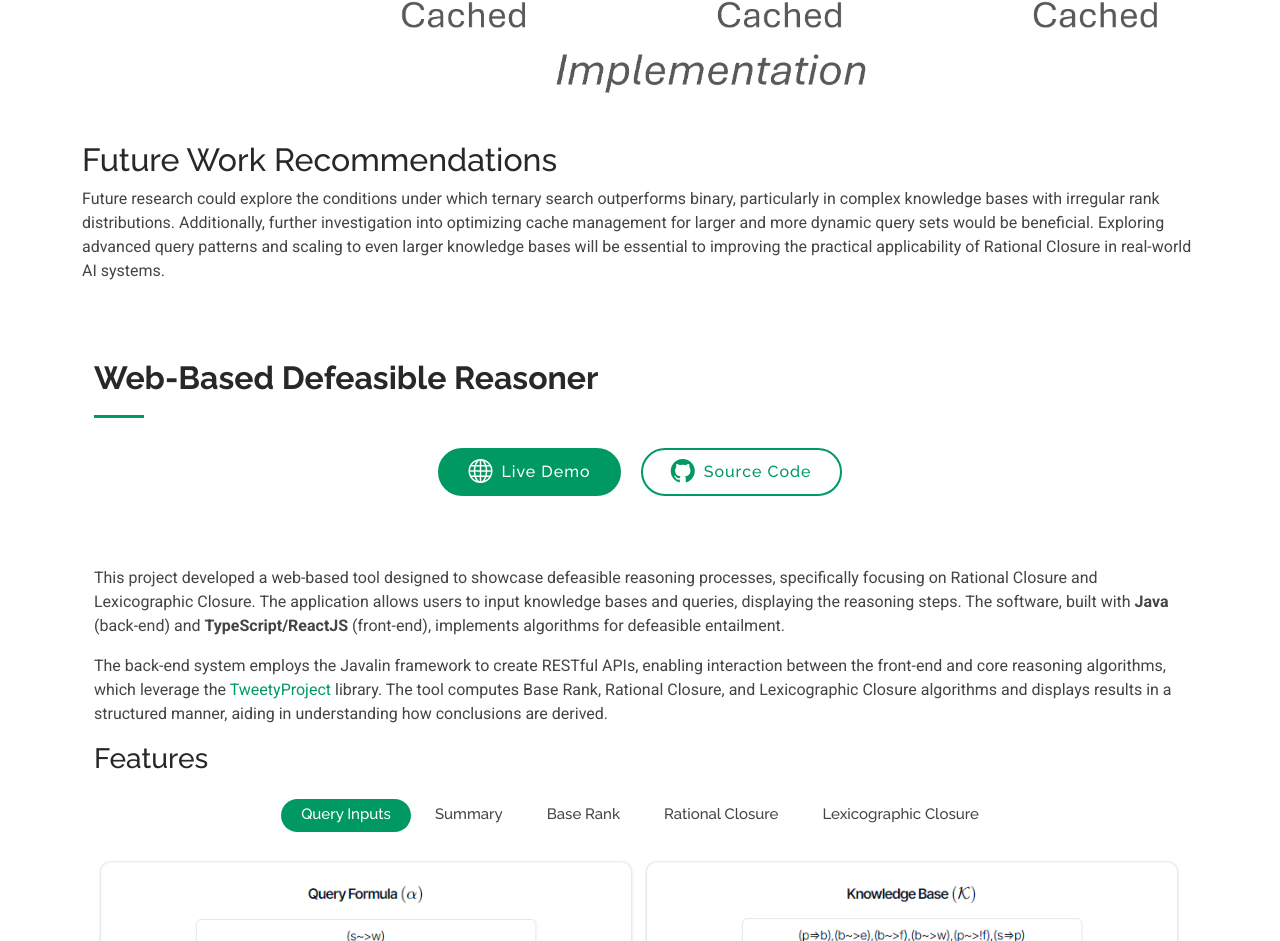
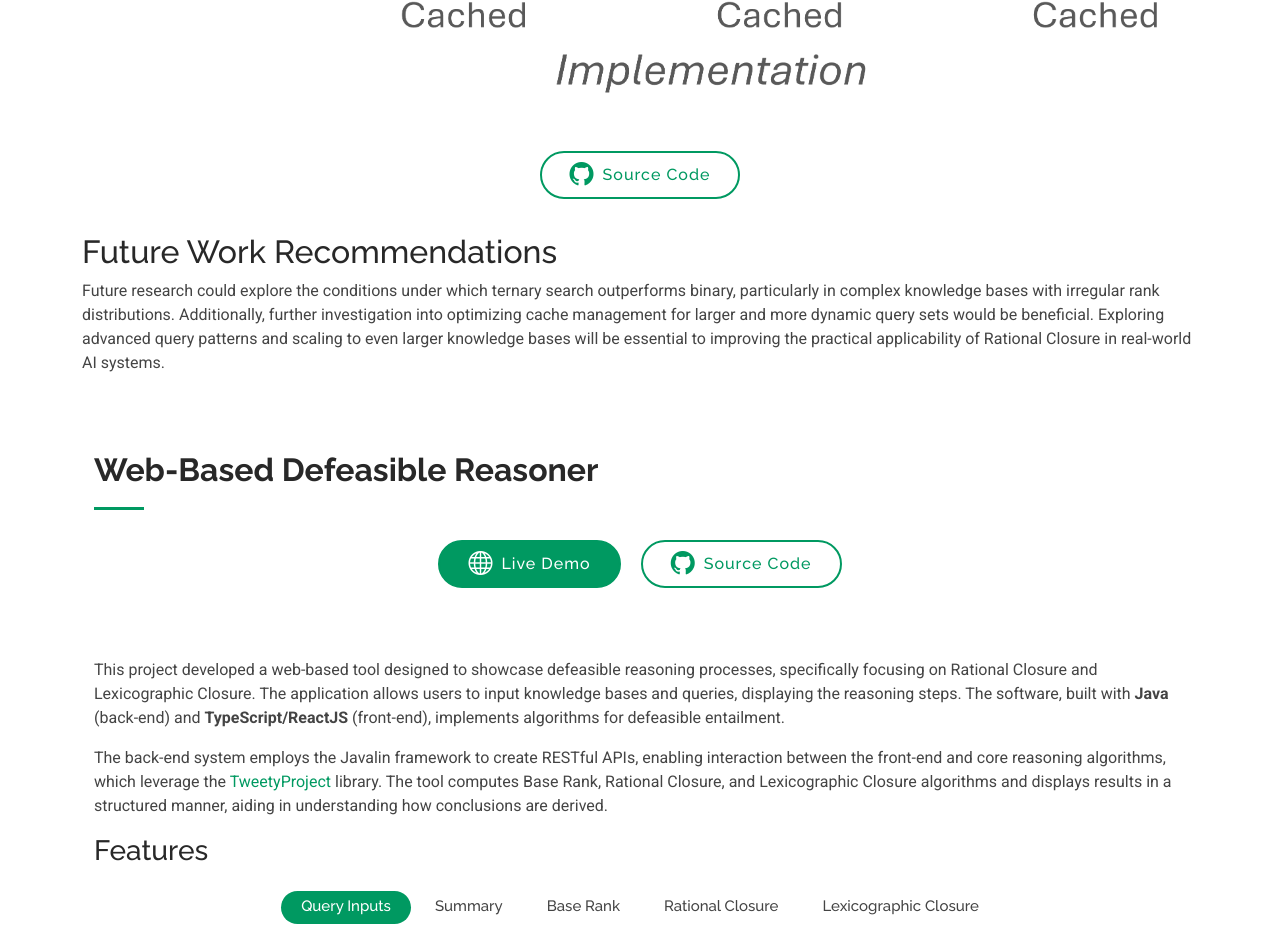
Before and after one commit to thabomoloi/extrc-website, a plain HTML site: page starter-page.html in a window 1280 px wide. Shown: the part 3894-4835 px from the top of the page. Drawn offline with Linux system fonts and the light colour scheme.

Commit message:
Link to Source code added

```diff
--- a/starter-page.html
+++ b/starter-page.html
@@ -349,6 +349,15 @@
                 The experimental results showed that both binary and ternary search methods consistently outperformed the naive implementation in terms of execution time, regardless of the size of the knowledge base. Below is a graph illustrating the comparison of execution times.
               </p>
               <img src="assets\img\Graph.png" alt="Execution Time Comparison Graph" class="img-fluid">
+            </div>
+            <div class="d-flex justify-content-center align-items-center">
+              <a
+                class="btn-secondary"
+                href="https://github.com/maqhobosheane/EXTRC.git"
+                target="_blank"
+              >
+                <i class="bi bi-github"></i> Source Code
+              </a>
             </div>
 
             <!-- Future Work Recommendations Section -->
```
